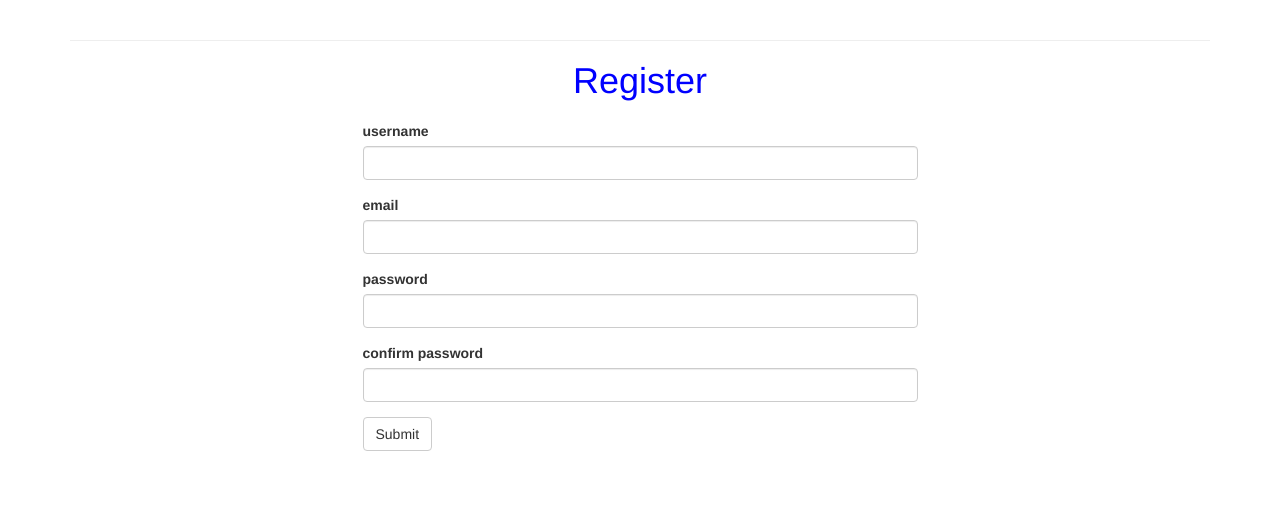
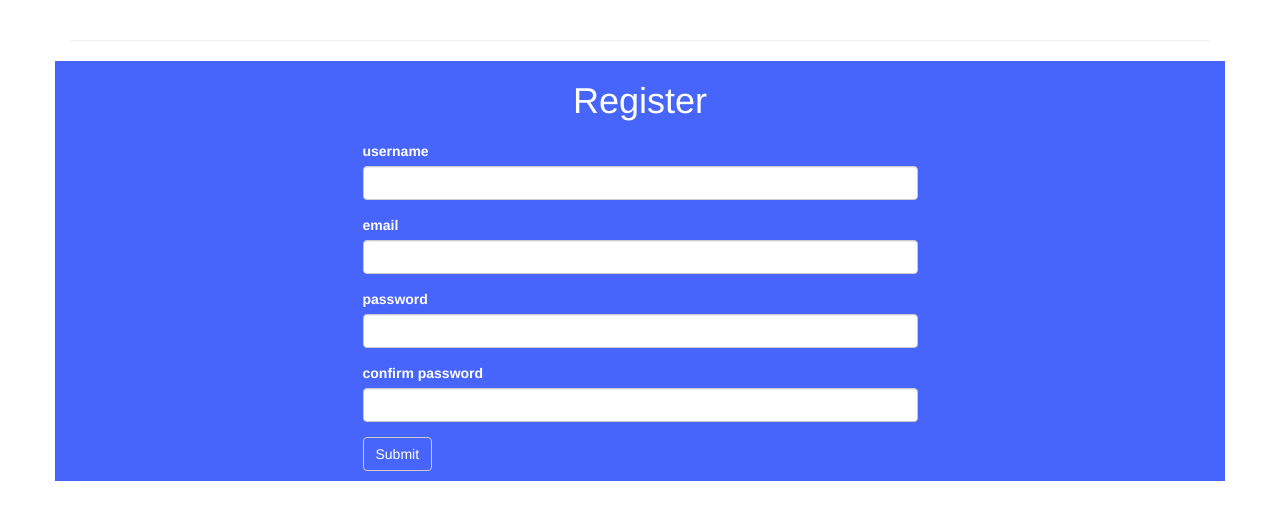
Before and after one commit to John-Kimani/Blue_Chip_Pitch_App, a Flask app: page /auth/signup in a window 1280 px wide. Shown: the part 52-572 px from the top of the page. Run offline with Flask 2, Linux system fonts and the light colour scheme; some libraries are stand-ins or nearby versions.

Commit message:
Style authorization pages

```diff
--- a/app/static/css/auth.css
+++ b/app/static/css/auth.css
@@ -1,3 +1,12 @@
-h1{
-    color: blue;
+.row{
+    background: rgb(71,101,251);
+    color: white;
 }
+.btn{
+    background-color: #4765fb;
+    color: white;
+}
+.btn:hover{
+    background-color: white;
+    color: #4765fb;
+}
--- a/app/templates/auth/signup.html
+++ b/app/templates/auth/signup.html
@@ -7,8 +7,9 @@
 {% endblock %}
 
 {% block app_context%}
-    <h1 class="text-center">Register</h1>
+
     <div class="row">
+        <h1 class="text-center">Register</h1>
         <div class="col-md-3">
             <!-- Empty div -->
         </div>
```
